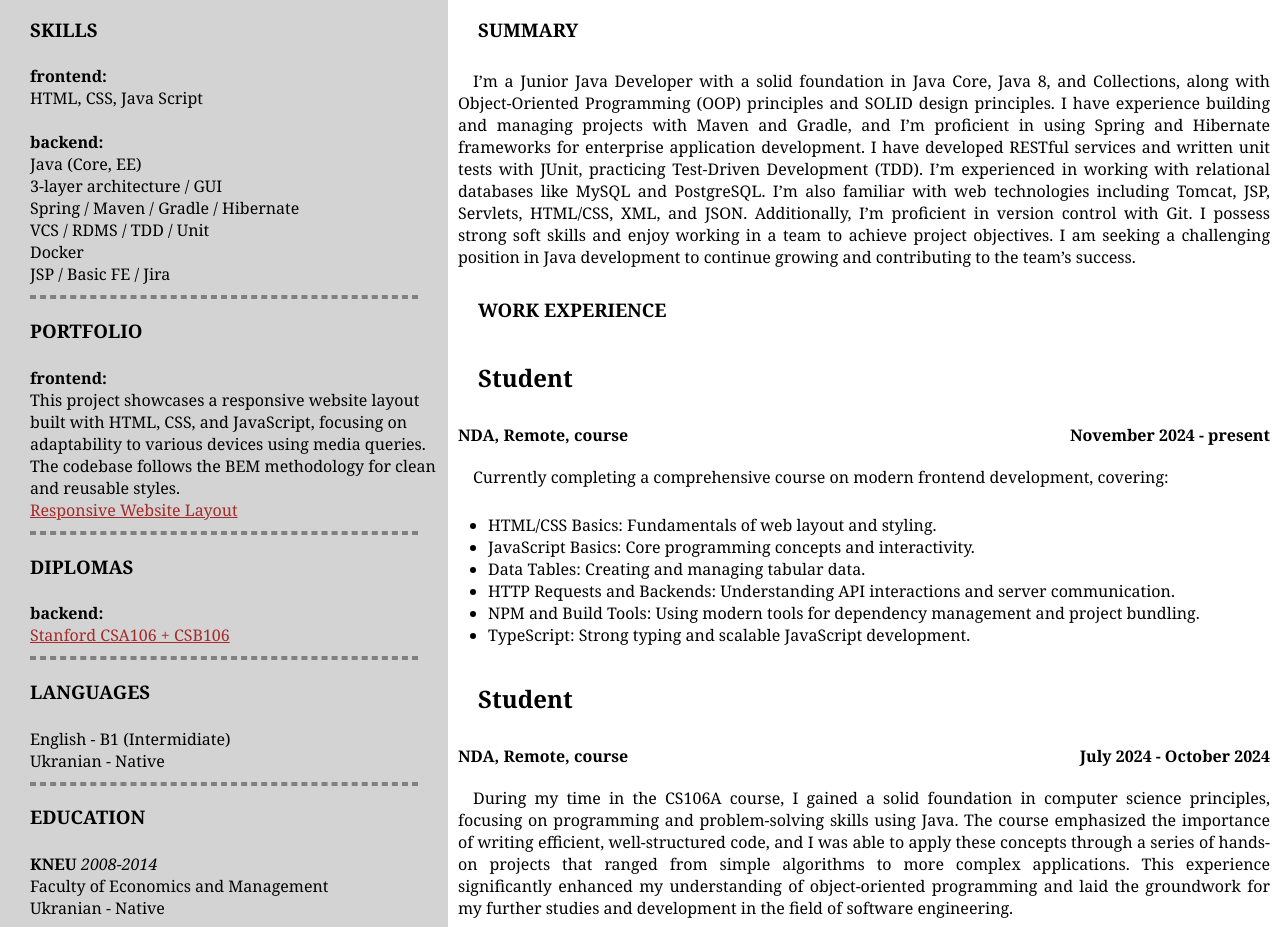
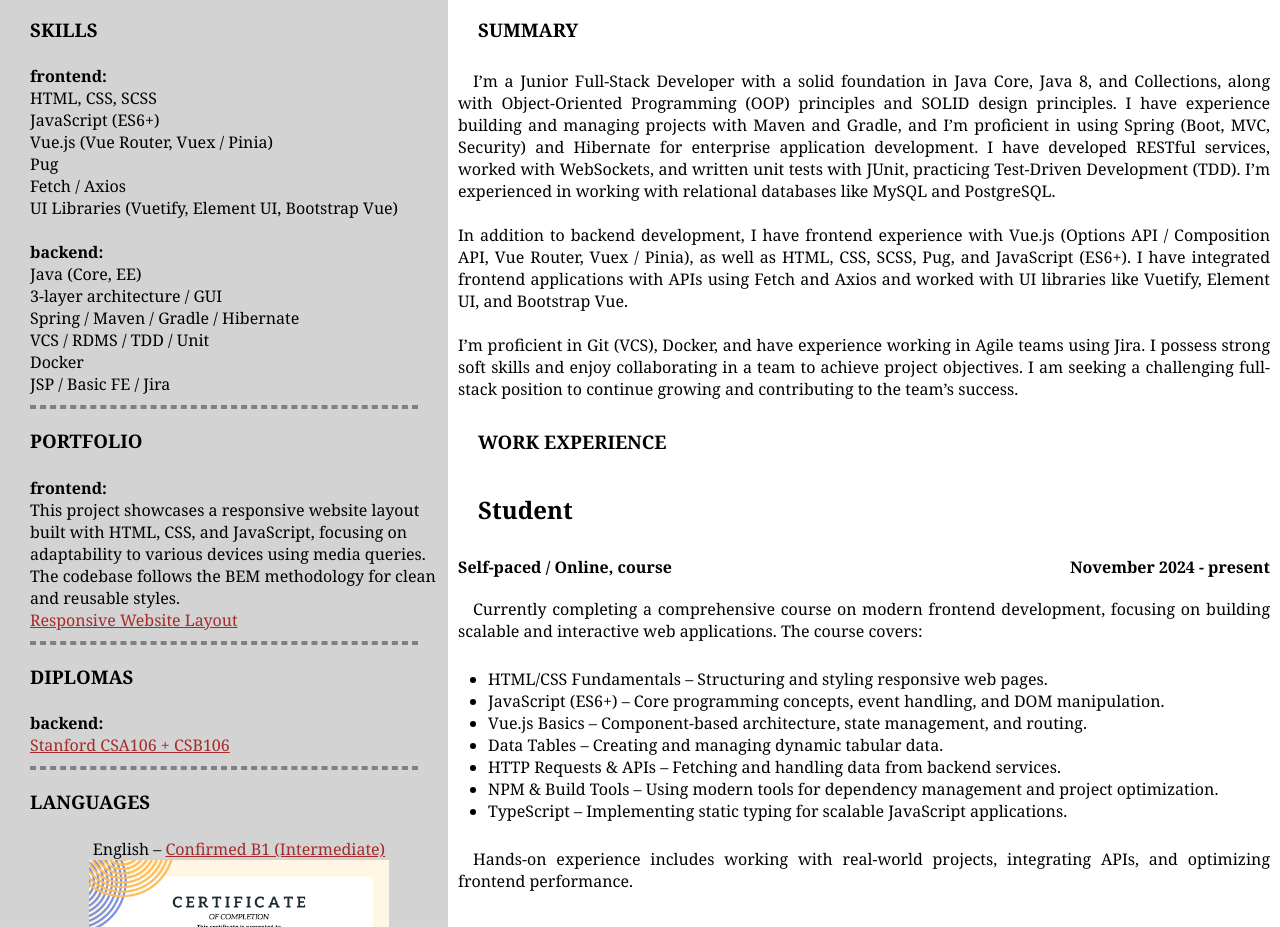
Before and after one commit to nemeritskyy/nemeritskyy.github.io, a plain HTML site: page index.html in a window 1280 px wide. Shown: the part 104-1031 px from the top of the page. Drawn offline with nearby package versions, Linux system fonts and the light colour scheme.

Commit message:
Update experience

```diff
--- a/css/style.css
+++ b/css/style.css
@@ -1,76 +1,98 @@
 body {
-  margin: 0px;
-  padding: 0px;
+    margin: 0;
+    padding: 0;
     font-family: Cambria, Cochin, Georgia, Times, "Times New Roman", serif;
     font-size: 16px;
 }
+
 header {
     width: 100%;
     text-align: center;
     color: dimgrey;
 }
+
 header h1,
 header h3 {
-  padding: 0px;
+    padding: 0;
     margin: 10px;
 }
+
 hr {
     border-top: 3px solid gray;
-  margin: 0px;
+    margin: 0;
 }
+
 .hr-dashed {
     margin-left: 30px;
     margin-right: 30px;
     margin-top: 15px;
     border: 2px dashed gray;
 }
+
 .left-nav {
     display: flex;
     flex-direction: column;
     width: 35%;
     float: left;
-  margin: 0px;
+    margin: 0;
     background-color: lightgrey;
     padding-bottom: 30px;
 }
+
 h2,
 h3,
 hr {
-  padding: 0px 0px 0px 30px;
+    padding: 0 0 0 30px;
 }
+
 .content-container {
     display: flex;
 }
+
 .left-nav span {
-  padding: 0px 0px 0px 30px;
+    padding: 0 0 0 30px;
     position: relative;
     top: 5px;
 }
+
 .left-nav a {
     color: brown;
 }
+
 .article {
     display: flex;
     flex-direction: column;
     width: 65%;
     float: left;
 }
+
 .left-details {
     display: inline-block;
 }
+
 p {
     margin: 10px;
     text-indent: 15px;
     text-align: justify;
 }
+
 .details {
     display: flex;
     justify-content: space-between;
     width: 100%;
 }
+
 .details span {
     margin: 10px;
     font-weight: bold;
+}
+
+.certificate {
+    width: 300px;
+}
+
+.center {
+    text-align: center;
 }
 
 @media (min-width: 320px) and (max-width: 778px) {
--- a/index.html
+++ b/index.html
@@ -2,7 +2,7 @@
 <html lang="en-US">
 <head>
     <meta charset="UTF-8">
-        <title>Java Software Developer: Andrii Nemeritskyy</title>
+    <title>Java/JS Software Developer: Andrii Nemeritskyy</title>
     <meta name="viewport" content="width=device-width, initial-scale=1">
     <link rel="stylesheet" href="css/style.css">
     <link
@@ -12,7 +12,7 @@
 <body>
 <header>
     <h1>ANDRII NEMERITSKYY</h1>
-            <h3>JAVA SOFTWARE DEVELOPER</h3>
+    <h3>Full-Stack Developer (Java, Vue.js)</h3>
 </header>
 <hr>
 <div class="content-container">
@@ -20,7 +20,12 @@
         <h3>SKILLS</h3>
         <span class="left-details">
                     <strong>frontend:</strong><br>
-                    HTML, CSS, Java Script<br><br>
+                    HTML, CSS, SCSS<br>
+                    JavaScript (ES6+)<br>
+                    Vue.js (Vue Router, Vuex / Pinia)<br>
+                    Pug<br>
+                    Fetch / Axios<br>
+                    UI Libraries (Vuetify, Element UI, Bootstrap Vue)<br><br>
                     <strong>backend:</strong><br>
                     Java (Core, EE)<br>
                     3-layer architecture / GUI<br>
@@ -51,8 +56,11 @@
         <hr class="hr-dashed">
         <h3>LANGUAGES</h3>
 
-                <span class="left-details">
-                    English - B1 (Intermidiate)<br>
+        <span class="left-details center">
+                    English – <a href="img/certificate-english.png"
+                                 onclick="window.open(this.href, 'popup', 'width=800,height=600'); return false;">Confirmed B1 (Intermediate)<br>
+                    <img src="img/certificate-english.png" alt="Diploma Preview" class="certificate">
+                    </a><br>
                     Ukranian - Native<br>
                 </span>
         <hr class="hr-dashed">
@@ -78,58 +86,50 @@
                 href="https://linkedin.com/in/andrii-nemeritskyy/"
                 target="_blank">LinkedIn</a></div>
         <div><span class="material-symbols-outlined">map</span>Kyiv,
-                    Ukraine</div>
+            Ukraine
+        </div>
         <div><span class="material-symbols-outlined">code</span><a
                 href="https://github.com/nemeritskyy"
                 target="_blank">GitHub</a></div>
     </nav>
     <article class="article">
         <h3>SUMMARY</h3>
-                <p>I’m a Junior Java Developer with a solid foundation in Java
-                    Core, Java 8, and Collections,
-                    along with Object-Oriented Programming (OOP) principles and
-                    SOLID design principles.
-                    I have experience building and managing projects with Maven
-                    and Gradle, and I’m proficient
-                    in using Spring and Hibernate frameworks for enterprise
-                    application development.
-                    I have developed RESTful services and written unit tests
-                    with JUnit, practicing Test-Driven
-                    Development (TDD). I’m experienced in working with
-                    relational databases like MySQL
-                    and PostgreSQL. I’m also familiar with web technologies
-                    including Tomcat, JSP, Servlets,
-                    HTML/CSS, XML, and JSON. Additionally, I’m proficient in
-                    version control with Git.
-                    I possess strong soft skills and enjoy working in a team to
-                    achieve project objectives.
-                    I am seeking a challenging position in Java development to
-                    continue growing and contributing
-                    to the team’s success.</p>
+        <p>I’m a Junior Full-Stack Developer with a solid foundation in Java Core, Java 8, and Collections, along with
+            Object-Oriented Programming (OOP) principles and SOLID design principles. I have experience building and
+            managing projects with Maven and Gradle, and I’m proficient in using Spring (Boot, MVC, Security) and
+            Hibernate for enterprise application development. I have developed RESTful services, worked with WebSockets,
+            and written unit tests with JUnit, practicing Test-Driven Development (TDD). I’m experienced in working with
+            relational databases like MySQL and PostgreSQL.<br><br>
+
+            In addition to backend development, I have frontend experience with Vue.js (Options API / Composition API,
+            Vue Router, Vuex / Pinia), as well as HTML, CSS, SCSS, Pug, and JavaScript (ES6+). I have integrated
+            frontend applications with APIs using Fetch and Axios and worked with UI libraries like Vuetify, Element UI,
+            and Bootstrap Vue.<br><br>
+
+            I’m proficient in Git (VCS), Docker, and have experience working in Agile teams using Jira. I possess strong
+            soft skills and enjoy collaborating in a team to achieve project objectives. I am seeking a challenging
+            full-stack position to continue growing and contributing to the team’s success.</p>
         <h3>WORK EXPERIENCE</h3>
         <h2>Student</h2>
         <div class="details">
-                    <span>NDA, Remote, course</span>
+            <span>Self-paced / Online, course</span>
             <span>November 2024 - present</span>
         </div>
         <p>
-                    Currently completing a comprehensive course on modern
-                    frontend development, covering:
+            Currently completing a comprehensive course on modern frontend development, focusing on building scalable
+            and interactive web applications. The course covers:
         </p>
         <ul>
-                    <li>HTML/CSS Basics: Fundamentals of web layout and
-                        styling.</li>
-                    <li>JavaScript Basics: Core programming concepts and
-                        interactivity.</li>
-                    <li>Data Tables: Creating and managing tabular data.</li>
-                    <li>HTTP Requests and Backends: Understanding API
-                        interactions and server communication.</li>
-                    <li>NPM and Build Tools: Using modern tools for dependency
-                        management and project bundling.</li>
-                    <li>TypeScript: Strong typing and scalable JavaScript
-                        development.</li>
+            <li>HTML/CSS Fundamentals – Structuring and styling responsive web pages.</li>
+            <li>JavaScript (ES6+) – Core programming concepts, event handling, and DOM manipulation.</li>
+            <li>Vue.js Basics – Component-based architecture, state management, and routing.</li>
+            <li>Data Tables – Creating and managing dynamic tabular data.</li>
+            <li>HTTP Requests & APIs – Fetching and handling data from backend services.</li>
+            <li>NPM & Build Tools – Using modern tools for dependency management and project optimization.</li>
+            <li>TypeScript – Implementing static typing for scalable JavaScript applications.</li>
         </ul>
-
+        <p>Hands-on experience includes working with real-world projects, integrating APIs, and optimizing frontend
+            performance.</p>
         <h2>Student</h2>
         <div class="details">
             <span>NDA, Remote, course</span>
@@ -160,14 +160,18 @@
         </div>
         <ul>
             <li>Developed REST APIs for frontend-backend
-                        communication using Java.</li>
+                communication using Java.
+            </li>
             <li>Implemented JWT authentication for secure user
-                        authentication.</li>
+                authentication.
+            </li>
             <li>Worked on a platform facilitating
                 interaction between psychologists
-                        and their clients.</li>
+                and their clients.
+            </li>
             <li>Designed architecture and integrated
-                        third-party functionalities.</li>
+                third-party functionalities.
+            </li>
         </ul>
 
         <h2>Java Backend Developer</h2>
@@ -188,9 +192,11 @@
             <li>Writing SQL queries</li>
             <li>Creating unit tests</li>
             <li>Ensuring comprehensive documentation and efficient
-                        version management</li>
+                version management
+            </li>
             <li>Collaborating in project planning and task
-                        estimation</li>
+                estimation
+            </li>
             <li>Participating in Agile/Scrum meetings</li>
         </ul>
         <p>
```
Also changed, not shown: img/certificate-english.png (added). Lines whose indentation alone changed are shown as unchanged.
